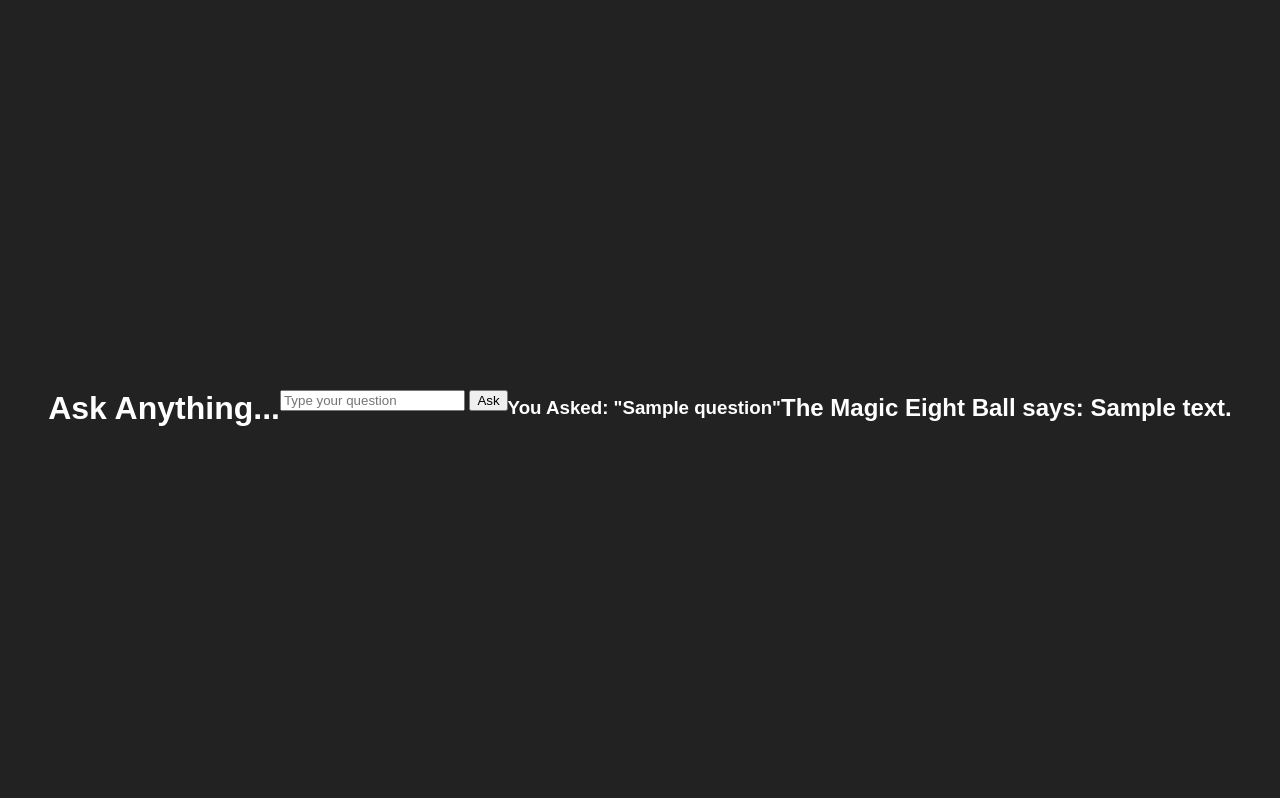
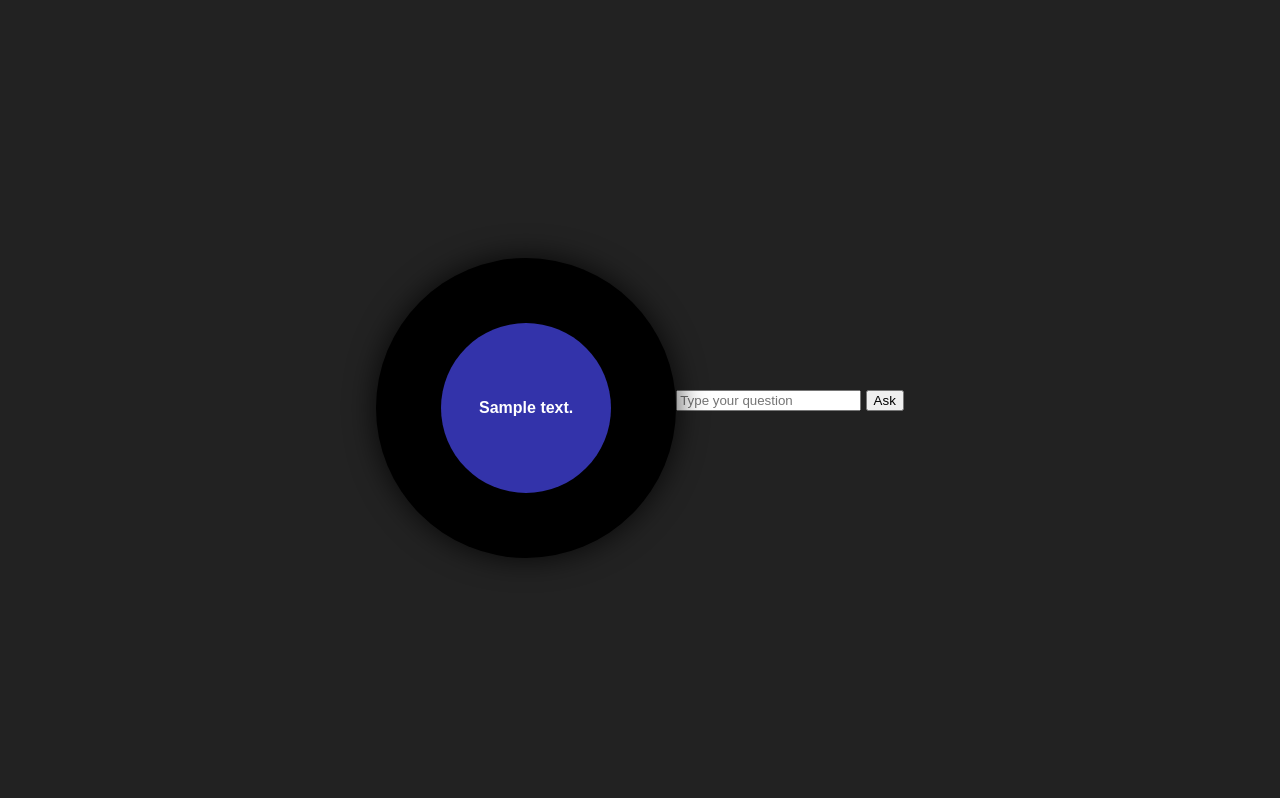
Before and after one commit to scarducci36/my-first-repo, a Flask app: template templates/index.html in a window 1280 px wide. Shown: the top 798 px of the page. Run offline with Flask 3, Linux system fonts and the light colour scheme; the template is opened without the code that fills it: most values are stand-ins (such as "Sample title", 1, 10 or a date in 2020).

Commit message:
Adding ball and window to html file

```diff
--- a/templates/index.html
+++ b/templates/index.html
@@ -3,20 +3,23 @@
 <html>
     <head>
         <title>Magic Eight Ball</title>
+        <link rel="stylesheet" type="text/css" href="{{ url_for('static', filename='style.css') }}">
     </head>
 
     <body>
-        <h1>Ask Anything...</h1>
+        <div class="ball">
+            <div class="window">
+                {% if answer %}
+                    {{answer}}
+                {% else %}
+                    Ask me anything!
+                {% endif %}
+            </div>
+        </div>
 
         <form method="post" action="/">
             <input type="text" name="question" placeholder="Type your question" required>
             <button type="submit">Ask</button>
         </form>
-
-        {% if question %}
-            <h3>You Asked: "{{ question }}"</h3>
-            <h2>The Magic Eight Ball says: {{answer}}</h2>
-        {% endif %}
-
     </body>
 </html>
```
